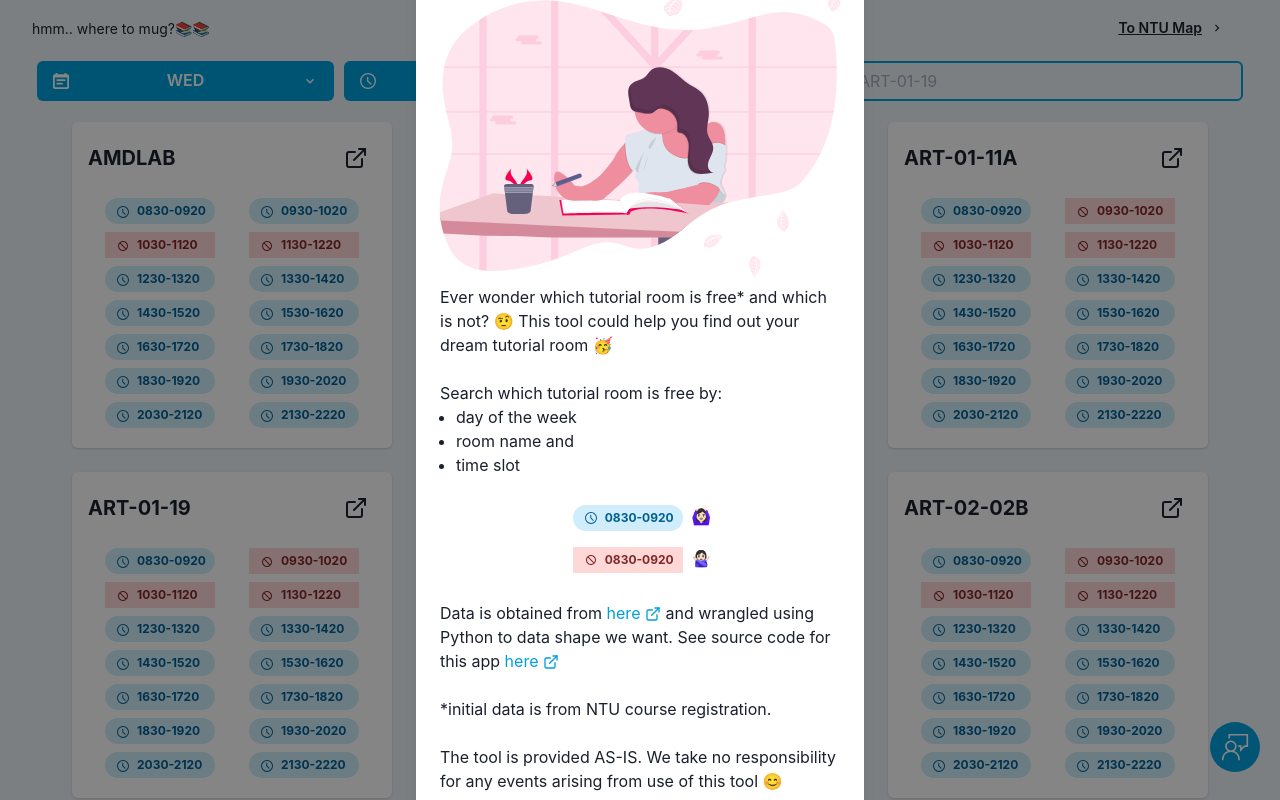
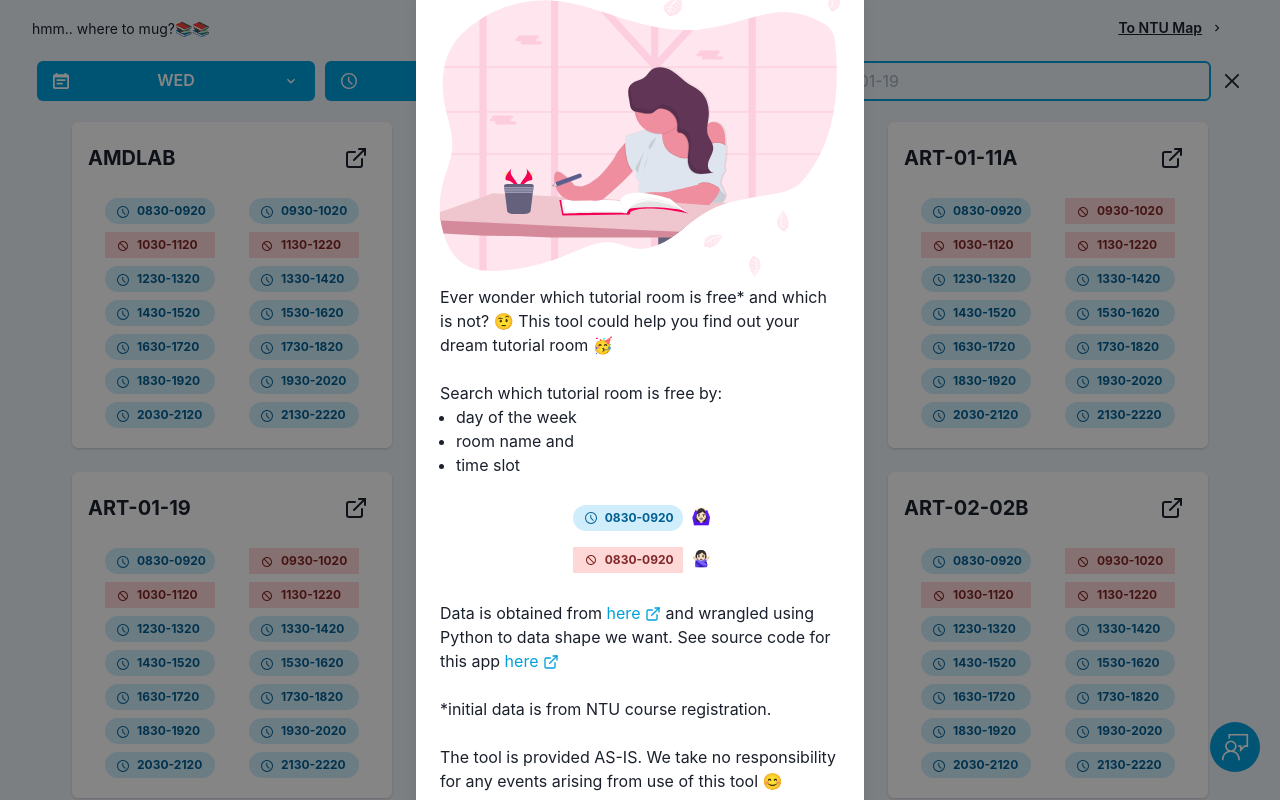
Before and after one commit to OkkarMin/where-to-mug, a Next.js app: page / in a window 1280 px wide. Shown: the top 800 px of the page. Built offline with nearby package versions, Linux system fonts and the light colour scheme.

Commit message:
feat: :sparkles: Add clear search input button

```diff
--- a/src/components/FilterOptions.tsx
+++ b/src/components/FilterOptions.tsx
@@ -3,14 +3,20 @@ import { FC, ChangeEventHandler, MouseEventHandler } from "react";
 import {
   Button,
   Flex,
+  IconButton,
   Input,
   Menu,
   MenuButton,
-  MenuList,
   MenuGroup,
   MenuItem,
+  MenuList,
 } from "@chakra-ui/react";
-import { TimeIcon, ChevronDownIcon, CalendarIcon } from "@chakra-ui/icons";
+import {
+  CalendarIcon,
+  ChevronDownIcon,
+  CloseIcon,
+  TimeIcon,
+} from "@chakra-ui/icons";
 
 const timeSlots = [
   "All",
@@ -34,6 +40,7 @@ const dayList = ["MON", "TUE", "WED", "THU", "FRI"];
 
 export const FilterOptions: FC<{
   searchText: string;
+  handleDeleteTextChange: MouseEventHandler;
   handleSearchTextChange: ChangeEventHandler;
   timeSlot: string;
   handleTimeSlotChange: MouseEventHandler;
@@ -41,6 +48,7 @@ export const FilterOptions: FC<{
   handleDayChange: MouseEventHandler;
 }> = ({
   searchText,
+  handleDeleteTextChange,
   handleSearchTextChange,
   timeSlot,
   handleTimeSlotChange,
@@ -103,16 +111,26 @@ export const FilterOptions: FC<{
           </MenuGroup>
         </MenuList>
       </Menu>
-      <Input
-        value={searchText}
-        onChange={handleSearchTextChange}
-        borderColor="linkedinBlue"
-        placeholder="Room name... AMDLAB | ART-01-19"
-        colorScheme="linkedin"
-        variant="filled"
-        margin="5px"
-        width={["full", "50vw"]}
-      />
+      <Flex width={["full", "50vw"]} align="center">
+        <Input
+          borderColor="linkedinBlue"
+          colorScheme="linkedin"
+          margin="5px"
+          onChange={handleSearchTextChange}
+          placeholder="Room name... AMDLAB | ART-01-19"
+          value={searchText}
+          variant="filled"
+          width={["full", "50vw"]}
+        />
+        <IconButton
+          aria-label="Empty search box"
+          onClick={handleDeleteTextChange}
+          rounded="md"
+          size="sm"
+        >
+          <CloseIcon />
+        </IconButton>
+      </Flex>
     </Flex>
   );
 };
--- a/src/components/Main.tsx
+++ b/src/components/Main.tsx
@@ -33,6 +33,7 @@ export const Main: FC<{}> = () => {
     setTimeSlot(e.target.value);
   const handleDayChange = (e: ChangeEvent<any>) =>
     setCurrentDay(e.target.value);
+  const handleDeleteTextChange = () => setSearchText("");
 
   return (
     <Flex direction="column" w="full" h="auto" minH="100vh" bg="gray.100">
@@ -58,6 +59,7 @@ export const Main: FC<{}> = () => {
       </Flex>
       <FilterOptions
         searchText={searchText}
+        handleDeleteTextChange={handleDeleteTextChange}
         handleSearchTextChange={handleSearchTextChange}
         timeSlot={timeSlot}
         handleTimeSlotChange={handleTimeSlotChange}
```
